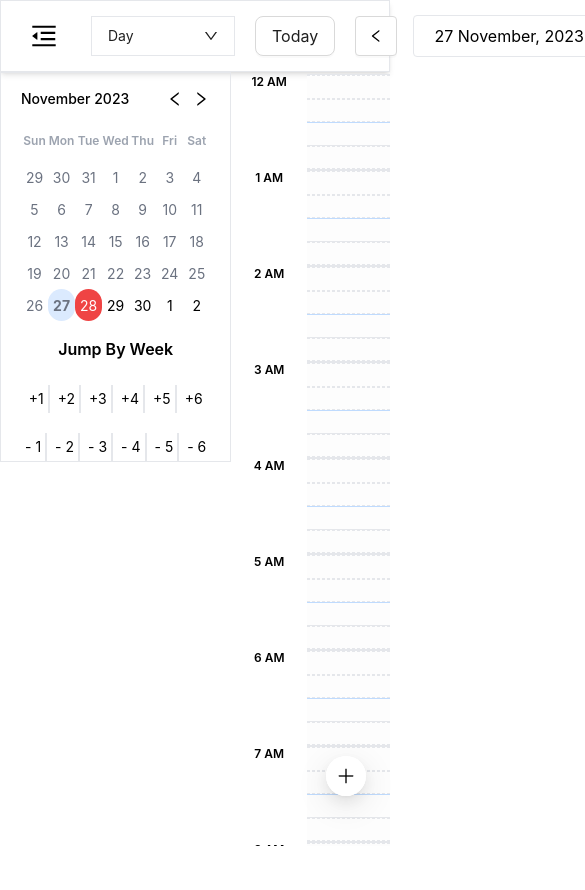
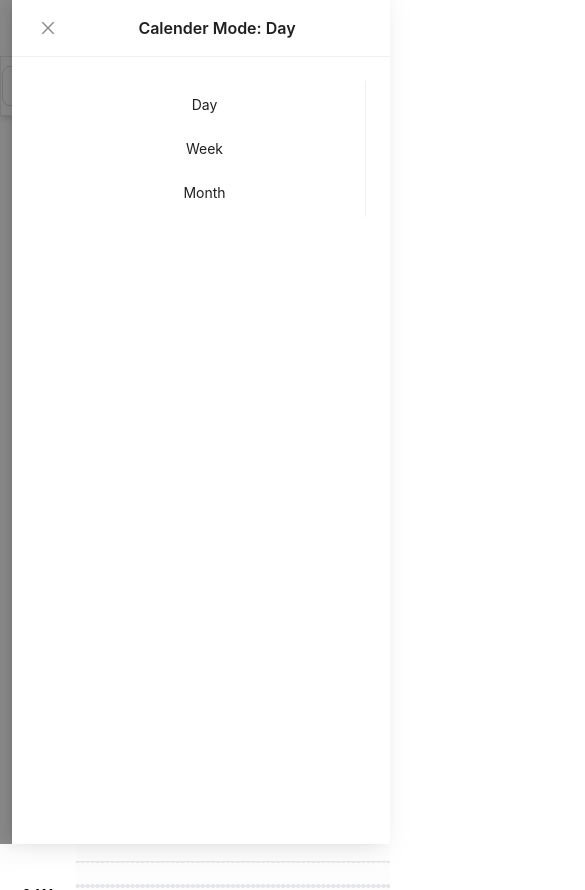
Before and after one commit to layan2k/calender-main, a React (Vite) app: page / in a window 390 px wide. Both pictures are taken after a click on the button 376 px from the left and 36 px from the top of the page. Shown: the top 890 px of the page, 585 px wide, since content can reach past the window. Before the commit the page ends 846 px from the top, so only its background shows below. Built offline with nearby package versions, Linux system fonts and the light colour scheme.

Commit message:
Mobile response

```diff
--- a/src/components/EventModal.jsx
+++ b/src/components/EventModal.jsx
@@ -35,14 +35,14 @@ const EventModal = () => {
     }
 
     return (
-        <div className='h-screen w-full fixed left-0 top-0 flex justify-center items-center z-10'>
+        <div className=' event h-screen w-full fixed md:left-0 top-0 flex justify-center items-center z-10'>
             <form className='bg-white rounded-lg shadow-2xl w-1/4'>
                 {/* Header Top Part Of the Event Model(form) */}
                 <header className='bg-gray-100 px-4 py-2 flex justify-between items-center'>
                     <span className='text-gray-400'>
                         <AiOutlineMenu />
                     </span>
-                    <div>
+                    <div className='flex gap-2'>
                         {selectedEvent && (
                             <span
                                 className='text-gray-400 cursor-pointer'
--- a/src/components/Header/CalenderDropDown.jsx
+++ b/src/components/Header/CalenderDropDown.jsx
@@ -43,7 +43,7 @@ const CalenderDropDown = () => {
                 selectable: true,
                 defaultSelectedKeys: [{ viewCalender }]
             }}
-            className="mr-5 border px-4 py-2 w-36"
+            className="mr-5 border px-4 py-2 w-36 hiddenItemsSmallScreen"
         >
             <Typography>
                 <Space className="flex items-center justify-between">
--- a/src/components/Header/CalenderHeader.jsx
+++ b/src/components/Header/CalenderHeader.jsx
@@ -61,20 +61,23 @@ const CalenderHeader = () => {
 
 
     return (
-        <header className="px-4 py-3 flex items-center justify-between border shadow-md border-b-gray-200">
-            <div className="flex items-center justify-center">
+        <header className=" calenderHeaderMenu px-4 py-3 flex items-center justify-between border shadow-md border-b-gray-200">
+            <div className="flex  items-center justify-center">
                 <div className='hiddenItemsSmallScreen cursor-pointer rounded py-2 px-3 mr-5 text-3xl' onClick={handleSideCalender}>
                     {showSideCalender ? <AiOutlineMenuFold /> : <AiOutlineMenuUnfold />}
                 </div>
                 <CalenderDropDown />
                 <Button className=" py-2 px-4 mr-5" size="large" onClick={handleReset}>Today</Button>
             </div>
-            <div className='flex items-center justify-center gap-4'>
+            {/* Controls */}
+            <div className=' controls flex items-centerjustify-center gap-4'>
+                {/* Left Control */}
                 <Button size='large' onClick={() => handleNextPrevMonth(-1)} className='flex items-center justify-center border rounded p-3'>
                     <span className='cursor-pointer text-black '>
                         <AiOutlineLeft />
                     </span>
                 </Button>
+                {/* Date Display */}
                 {viewCalender === 'Month' ?
                     // Month
                     <div className="flex items-center justify-center border rounded w-48  px-3 py-2">
@@ -91,11 +94,9 @@ const CalenderHeader = () => {
                         <div className="flex items-center justify-center border rounded w-48  px-3 py-2">
                             <h2 className=' text-base text-black font-base'>{daySelected.format('D MMMM, YYYY')}</h2>
                         </div>
-
-
                     )
-
                 }
+                {/* Right Control */}
                 <Button size='large' onClick={() => handleNextPrevMonth(1)} className='flex items-center justify-center border rounded p-3'>
                     <span className='cursor-pointer text-black'>
                         <AiOutlineRight />
@@ -104,7 +105,7 @@ const CalenderHeader = () => {
             </div>
 
 
-            <div className="flex justify-center items-center gap-4 text-3xl">
+            <div className=" hiddenItemsSmallScreen flex justify-center items-center gap-4 text-3xl">
                 <div className=""><SettingOutlined /> </div>
                 <div className=""><AiOutlineBell /></div>
                 <div name='searchBox' value={searchValue} onChange={(e) => setSearchValue(e)} type="text" className=" py-2 px-3 border rounded text-gray-400 bg-gray-200 text-lg flex items-center justify-center gap-2 cursor-pointer"> <AiOutlineSearch />  Search</div>
--- /dev/null
+++ b/src/components/Header/MobileMenu.jsx
@@ -0,0 +1,69 @@
+import { useState } from 'react';
+import { Menu, Drawer } from 'antd';
+import { MenuOutlined } from '@ant-design/icons';
+import { useContext } from 'react';
+import GlobalContext from '../../context/GlobalContext';
+
+
+
+
+
+const MobileMenu = () => {
+    const [visible, setVisible] = useState(false);
+
+    const toggleMenu = () => setVisible(!visible);
+
+    const { viewCalender, setViewCalender } = useContext(GlobalContext)
+    const [selectedMode, setSelectedMode] = useState(viewCalender);
+
+    const items = [
+        {
+            key: 'Day',
+            label: 'Day',
+            onClick: () => {
+                setViewCalender('Day'); // Update global context
+                setSelectedMode('Day'); // Update local state
+            }
+        },
+        {
+            key: 'Week',
+            label: 'Week',
+            onClick: () => {
+                setViewCalender('Week'); // Update global context
+                setSelectedMode('Week'); // Update local state
+            }
+        },
+        {
+            key: 'Month',
+            label: 'Month',
+            onClick: () => {
+                setViewCalender('Month'); // Update global context
+                setSelectedMode('Month'); // Update local state
+            }
+        }
+    ];
+
+    return (
+        <div className='px-3 py-2 min-h-14 ml-auto '>
+            <button
+                className="mobile-menu-button border  focus:outline-none p-1 "
+                onClick={toggleMenu}
+            >
+                <MenuOutlined  style={{ fontSize: '24px' }} />
+            </button>
+            <Drawer
+                title={`Calender Mode: ${selectedMode}`}
+                placement="right"
+                closable={true}
+                open={visible}
+                onClose={toggleMenu}
+                className="mobile-menu bg-white"
+
+            >
+                <Menu items={items} mode="inline" />
+            </Drawer>
+        </div>
+    );
+};
+
+export default MobileMenu;
--- a/src/components/MainEntry.jsx
+++ b/src/components/MainEntry.jsx
@@ -7,6 +7,7 @@ import CalenderHeader from './Header/CalenderHeader'
 import Sidebar from './Sidebar/Sidebar'
 import Loading from './Loading'
 import AddButton from './AddButton'
+import MobileMenu from './Header/MobileMenu'
 const DayCalender = lazy(() => import('./Day/DayCalender'))
 const Week = lazy(() => import('./Week/Week'))
 const Month = lazy(() => import('./Month/Month'))
@@ -25,12 +26,21 @@ const MainEntry = () => {
         setCurrentMonth(getMonth(daySelected.month()))
     }, [daySelected])
 
+    const checkScreen = () => {
+        const screenWidth = window.innerWidth
+        return screenWidth <= 480
+    }
+
+    const isSmallScreen = checkScreen();
+
 
     return (
         <React.Fragment>
             {showEventModal && <EventModal />}
             <div className="h-screen flex flex-col relative">
+                {isSmallScreen && <MobileMenu />}
                 <CalenderHeader />
+
                 <div className="flex flex-1 monthCalender">
                     <div className="hiddenItemsSmallScreen">
                         {showSideCalender &&
--- a/src/components/Month/Day.jsx
+++ b/src/components/Month/Day.jsx
@@ -33,7 +33,7 @@ const Day = ({ day }) => {
     }
 
     return (
-        <div className='border border-gray-200 flex flex-col h-36 DayBox' style={cssstyle}>
+        <div className=' day border border-gray-200 flex flex-col h-36 DayBox' style={cssstyle}>
             <header className='flex flex-col '>
                 {day.format('DD-MM-YY') === dayjs().format('DD-MM-YY') ?
                     <p className='text-left p-2 pb-0 text-base font-medium text-red-600'>Today</p>
--- a/src/components/Month/Month.jsx
+++ b/src/components/Month/Month.jsx
@@ -3,7 +3,7 @@ import Day from "./Day"
 import React from 'react';
 
 
-const Month = ({month}) => {
+const Month = ({ month }) => {
     return (
         <div className='flex flex-col flex-1'>
             <div className="grid grid-cols-7 grid-rows-1 py-4 border border-b-0 shadow-md">
--- a/src/components/Week/Week.jsx
+++ b/src/components/Week/Week.jsx
@@ -28,7 +28,7 @@ const Week = () => {
           {/* Header with Weekdays */}
           <div className="grid grid-cols-7 grid-rows-1 py-4 border border-l-0 border-b-0 shadow-md pl-16">
             {currentMonth.map((day, i) => (
-              <span key={i} className='text-sm text-center flex items-center justify-center h-4'>
+              <span key={i} className='week text-sm text-center flex items-center justify-center h-4'>
                 {day}
               </span>
             ))}
--- a/src/index.css
+++ b/src/index.css
@@ -1,16 +1,36 @@
 @tailwind base;
 @tailwind components;
 @tailwind utilities;
-@screen sm {
+
+
+    @media only screen and (max-width: 640px){
       .hiddenItemsSmallScreen {
         display: none;
       }
+      .calenderHeaderMenu{
+        padding: 8px 1px;
+        max-width: 480px;
+        justify-content: center;
       }
-@screen lg {
-  .hiddenItemsSmallScreen {
-    display: flex;
+      body{
+        max-width: 480px;
+      }
+      .controls{
+      gap: 5px;
+    }
+    .event{
+      top: none;
+      bottom: none;
+    }
+    .week{
+      font-size: 12px;
+    }
+    .day {
+      height: 140px;
     }
     }
+
+
 
 
 /* width */
--- a/tailwind.config.js
+++ b/tailwind.config.js
@@ -11,7 +11,7 @@ export default {
       },
       gridTemplateColumns: {
         "1/5": "1fr 5fr"
-      }
+      },
     },
   },
   plugins: [import('@tailwindcss/forms')],
```
Lines whose indentation alone changed are shown as unchanged.
